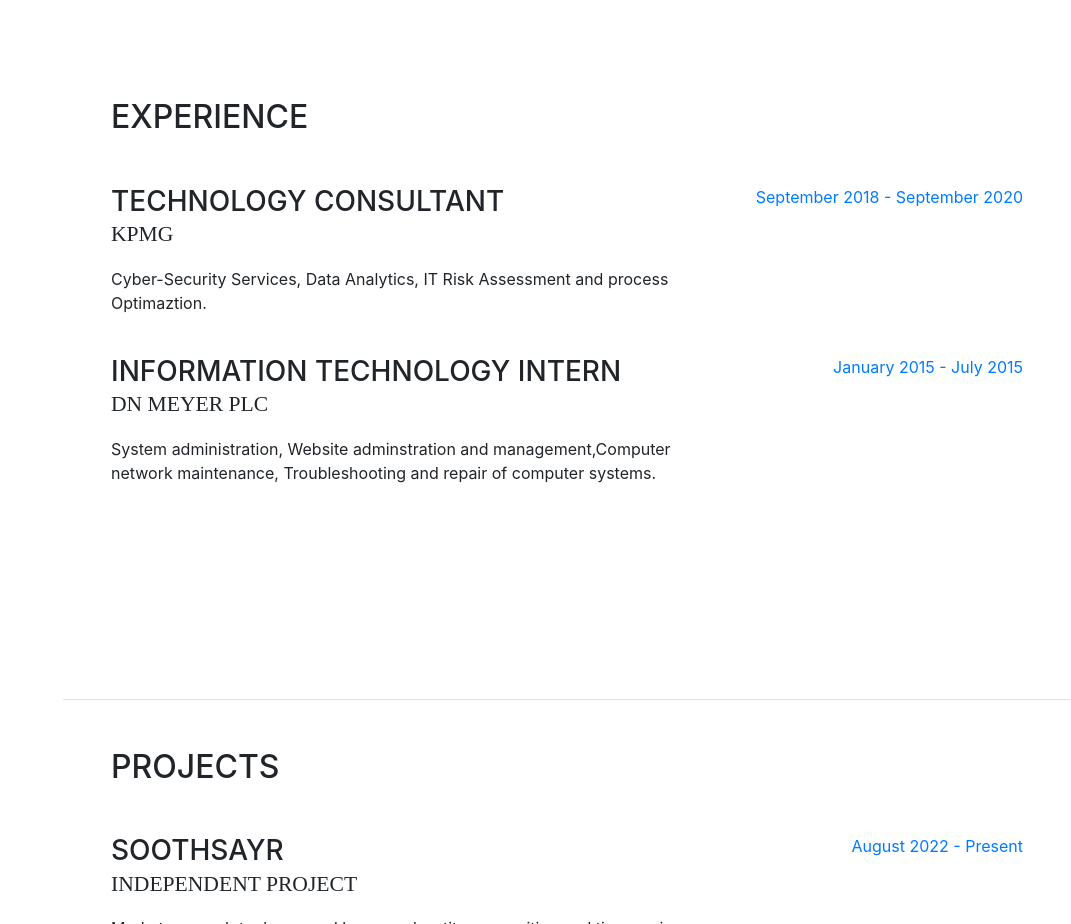
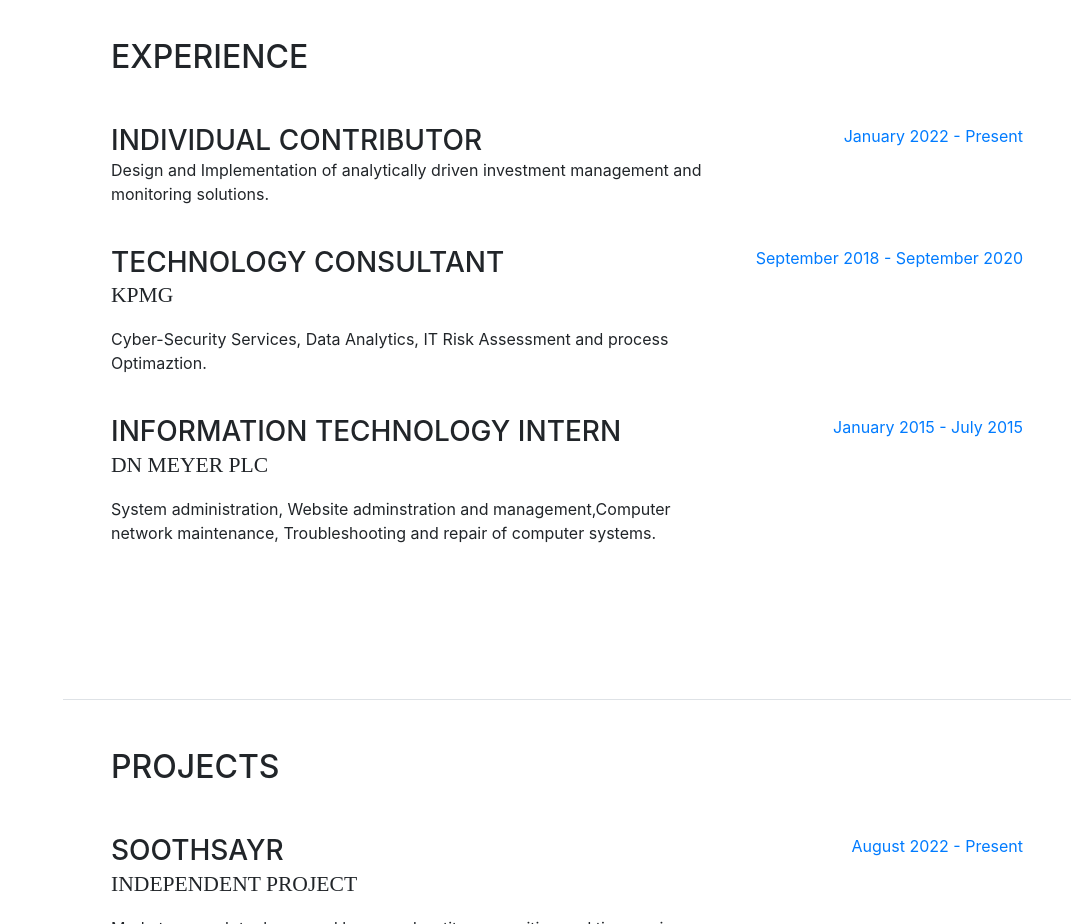
Before and after one commit to olumideomololu/olumideomololu.github.io, a website with bundled scripts: page index.html in a window 1280 px wide. Shown: the part 900-1824 px from the top of the page, without its empty margins (209-1280 px from the left). Built offline with nearby package versions, Linux system fonts and the light colour scheme; a web font is replaced by a local one.

Commit message:
new proj update 3

```diff
--- a/index.html
+++ b/index.html
@@ -110,6 +110,16 @@
     <section class="resume-section p-3 p-lg-5 d-flex flex-column" id="experience">
       <div class="my-auto">
         <h2 class="mb-5">Experience</h2>
+        <div class="resume-item d-flex flex-column flex-md-row">
+          <div class="resume-content mr-auto">
+            <h3 class="mb-0">Individual Contributor</h3>
+            <p>Design and Implementation of analytically driven investment management and monitoring solutions.</p>
+          </div>
+          <div class="resume-date text-md-right">
+            <span class="text-primary">January 2022 - Present</span>
+          </div>
+        </div>
+        <br>
         <div class="resume-item d-flex flex-column flex-md-row">
           <div class="resume-content mr-auto">
             <h3 class="mb-0">Technology Consultant</h3>
```
